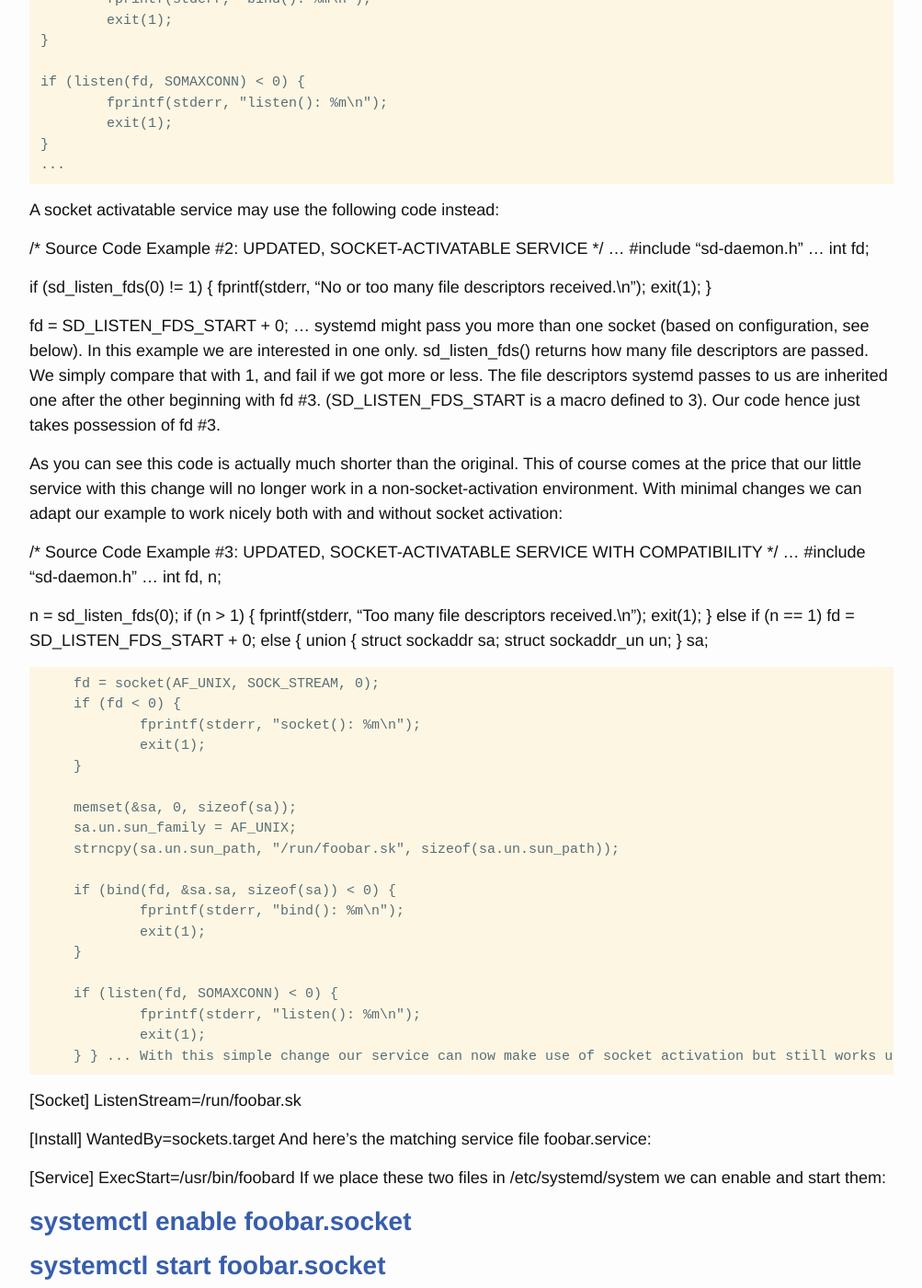
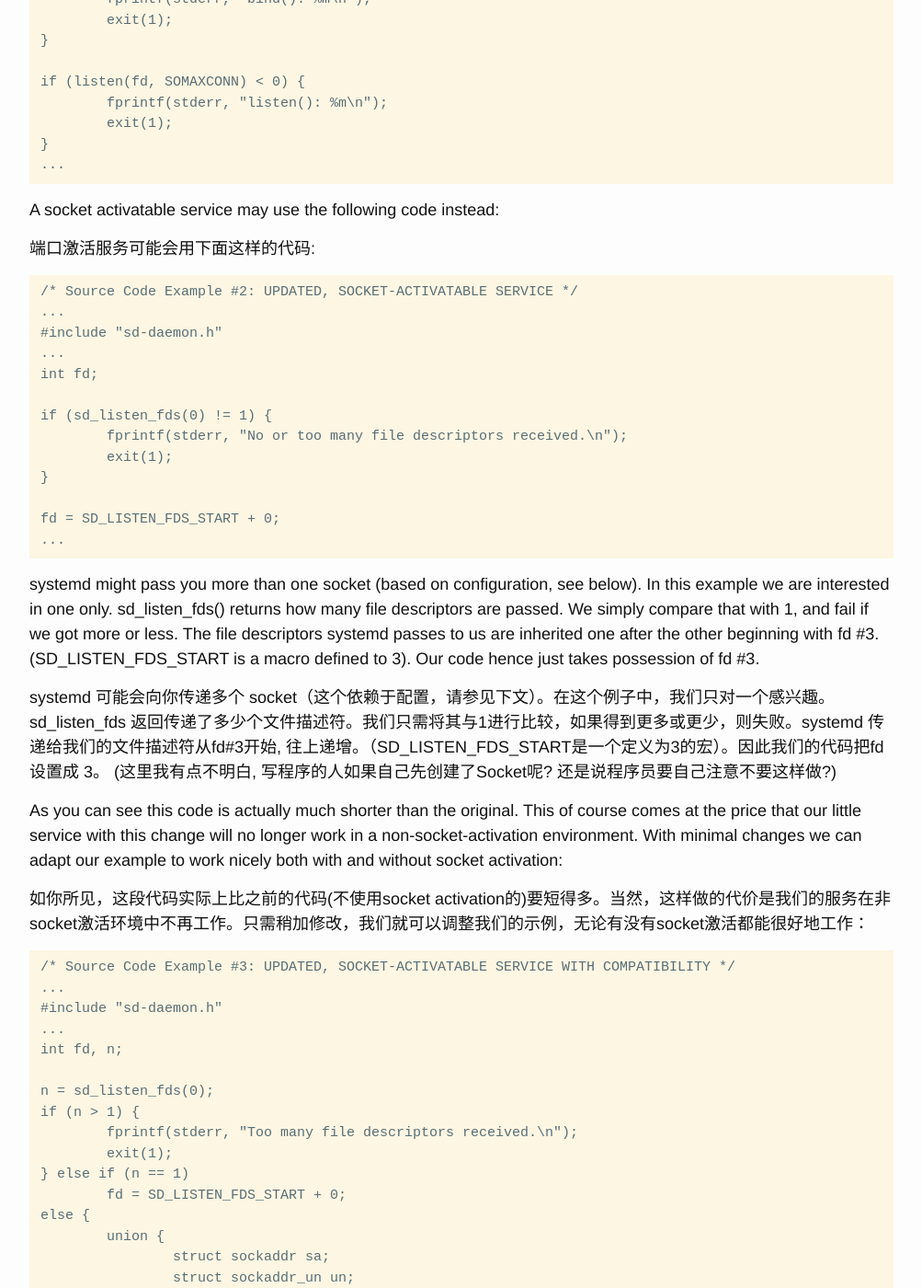
Before and after one commit to childe/ohmycat, a Jekyll site: the page built from _posts/2020-10-30-socket-activation.md, in a window 1280 px wide and 1400 px high, scrolled down 5799 px. Shown: the whole window at 92% size, without its empty margins (138-1141 px from the left). Built offline with Jekyll 4.4.1, drawn with Linux system fonts in a browser that asks for light colours; some of the changed text lies outside the part shown.

Commit message:
modified:   _posts/2020-10-30-socket-activation.md

````diff
--- a/_posts/2020-10-30-socket-activation.md
+++ b/_posts/2020-10-30-socket-activation.md
@@ -1,12 +1,13 @@
 ---
 
 date: 2020-10-30T14:40:51+0800
-title: 'socket activation'
+title: 'systemd for Developers I'
 layout: post
 
 ---
 
-systemd for Developers I
+原文[systemd for Developers I](http://0pointer.de/blog/projects/socket-activation.html)
+
 
 systemd not only brings improvements for administrators and users, it also brings a (small) number of new APIs with it. In this blog story (which might become the first of a series) I hope to shed some light on one of the most important new APIs in systemd: Socket Activation
 
@@ -147,6 +148,9 @@ if (listen(fd, SOMAXCONN) < 0) {
 
 A socket activatable service may use the following code instead:
 
+端口激活服务可能会用下面这样的代码:
+
+```
 /* Source Code Example #2: UPDATED, SOCKET-ACTIVATABLE SERVICE */
 ...
 #include "sd-daemon.h"
@@ -160,10 +164,17 @@ if (sd_listen_fds(0) != 1) {
 
 fd = SD_LISTEN_FDS_START + 0;
 ...
+```
+
 systemd might pass you more than one socket (based on configuration, see below). In this example we are interested in one only. sd_listen_fds() returns how many file descriptors are passed. We simply compare that with 1, and fail if we got more or less. The file descriptors systemd passes to us are inherited one after the other beginning with fd #3. (SD_LISTEN_FDS_START is a macro defined to 3). Our code hence just takes possession of fd #3.
+
+systemd 可能会向你传递多个 socket（这个依赖于配置，请参见下文）。在这个例子中，我们只对一个感兴趣。sd_listen_fds 返回传递了多少个文件描述符。我们只需将其与1进行比较，如果得到更多或更少，则失败。systemd 传递给我们的文件描述符从fd#3开始, 往上递增。（SD_LISTEN_FDS_START是一个定义为3的宏）。因此我们的代码把fd 设置成 3。 (这里我有点不明白, 写程序的人如果自己先创建了Socket呢? 还是说程序员要自己注意不要这样做?)
 
 As you can see this code is actually much shorter than the original. This of course comes at the price that our little service with this change will no longer work in a non-socket-activation environment. With minimal changes we can adapt our example to work nicely both with and without socket activation:
 
+如你所见，这段代码实际上比之前的代码(不使用socket activation的)要短得多。当然，这样做的代价是我们的服务在非socket激活环境中不再工作。只需稍加修改，我们就可以调整我们的示例，无论有没有socket激活都能很好地工作：
+
+```
 /* Source Code Example #3: UPDATED, SOCKET-ACTIVATABLE SERVICE WITH COMPATIBILITY */
 ...
 #include "sd-daemon.h"
@@ -203,40 +214,78 @@ else {
         }
 }
 ...
+```
+
 With this simple change our service can now make use of socket activation but still works unmodified in classic environments. Now, let's see how we can enable this service in systemd. For this we have to write two systemd unit files: one describing the socket, the other describing the service. First, here's foobar.socket:
 
+通过这个简单的更改，我们的服务现在可以使用socket激活，但在经典环境中仍然可以正常工作。现在，让我们看看如何在systemd中启用此服务。为此，我们必须编写两个systemd单元文件：一个描述socket，另一个描述服务。首先看foobar.socket:
+
+```
 [Socket]
 ListenStream=/run/foobar.sk
 
 [Install]
 WantedBy=sockets.target
-And here's the matching service file foobar.service:
+```
 
+下面是对应的服务描述文件 foobar.service:
+
+```
 [Service]
 ExecStart=/usr/bin/foobard
+```
+
 If we place these two files in /etc/systemd/system we can enable and start them:
 
+我们将这两个文件放在/etc/systemd/system中，就可以激活并启动它们：
+
+```
 # systemctl enable foobar.socket
 # systemctl start foobar.socket
+```
+
 Now our little socket is listening, but our service not running yet. If we now connect to /run/foobar.sk the service will be automatically spawned, for on-demand service start-up. With a modification of foobar.service we can start our service already at startup, thus using socket activation only for parallelization purposes, not for on-demand auto-spawning anymore:
 
+现在我们的 socket 正在监听，但是我们的服务还没有运行。如果我们现在连接 /run/foobar.sk 服务将自动创建，以便按需启动服务。像下面这样修改foobar.service 我们可以在启动时就启动服务，这种情况下只是将socket激活用于并行化目的，不再用于按需创建服务：
+
+
+```
 [Service]
 ExecStart=/usr/bin/foobard
 
 [Install]
 WantedBy=multi-user.target
+```
+
 And now let's enable this too:
 
+现在激活它:
+
+```
 # systemctl enable foobar.service
 # systemctl start foobar.service
+```
+
 Now our little daemon will be started at boot and on-demand, whatever comes first. It can be started fully in parallel with its clients, and when it dies it will be automatically restarted when it is used the next time.
+
+现在，我们的守护进程将在引导和按需启动时启动，无论哪个先启动。它完全可以和它的Client并行启动，当它挂了后，它将在下次被使用时自动重新启动。
 
 A single .socket file can include multiple ListenXXX stanzas, which is useful for services that listen on more than one socket. In this case all configured sockets will be passed to the service in the exact order they are configured in the socket unit file. Also, you may configure various socket settings in the .socket files.
 
+一个.socket文件可以包含多个 ListenXXX ，这对于侦听多个 socket 的服务很有用。在这种情况下，所有配置的 socket 都将按照它们在 socket 单元文件中的配置顺序传递给服务。此外，您可以在.socket文件中配置各种socket参数。
+
 In real life it's a good idea to include description strings in these unit files, to keep things simple we'll leave this out of our example. Speaking of real-life: our next installment will cover an actual real-life example. We'll add socket activation to the CUPS printing server.
+
+在现实生活中，在这些单元文件中包含描述字符串(这是啥?注释?)是一个好主意，为了简单起见，我们在示例中先不说这个。说到现实生活：我们的下一期将介绍一个实际的例子: 我们将向CUPS打印服务器添加socket激活。
 
 The sd_listen_fds() function call is defined in sd-daemon.h and sd-daemon.c. These two files are currently drop-in .c sources which projects should simply copy into their source tree. Eventually we plan to turn this into a proper shared library, however using the drop-in files allows you to compile your project in a way that is compatible with socket activation even without any compile time dependencies on systemd. sd-daemon.c is liberally licensed, should compile fine on the most exotic Unixes and the algorithms are trivial enough to be reimplemented with very little code if the license should nonetheless be a problem for your project. sd-daemon.c contains a couple of other API functions besides sd_listen_fds() that are useful when implementing socket activation in a project. For example, there's sd_is_socket() which can be used to distuingish and identify particular sockets when a service gets passed more than one.
 
+sd_listen_fds（）函数定义在 sd-daemon.h 和 sd-daemon.c 。目前,这两个文件是drop-in 源文件，只需将其复制到你的源代码中即可。最终，我们计划将其做成一个共享库，但是使用drop-in文件可以让您以一种与socket激活兼容的方式编译您的项目，即使在systemd上没有任何编译时依赖性。sd-daemon.c 是自由授权的，应该在最奇特的unix上也能编译得很好，如果许可证对你的项目是个问题的话，算法非常简单，你可以用很少的代码重新实现。sd-daemon.c除了sd_listen_fds（）之外，还包含两个其他API函数，这些函数在项目中实现 socket 激活时非常有用。例如，有一个sd_is_socket（），当一个服务被传递到多个 socket 时，它可以用来区分和标识特定的 socket。
+
 Let me point out that the interfaces used here are in no way bound directly to systemd. They are generic enough to be implemented in other systems as well. We deliberately designed them as simple and minimal as possible to make it possible for others to adopt similar schemes.
 
+我要指出，这里使用的接口绝不直接捆绑到 systemd。它们具有足够的通用性，可以在其他系统中实现。我们特意设计了尽可能简单和最小的方案，使其他人能够采用类似的方案。
+
 Stay tuned for the next installment. As mentioned, it will cover a real-life example of turning an existing daemon into a socket-activatable one: the CUPS printing service. However, I hope this blog story might already be enough to get you started if you plan to convert an existing service into a socket activatable one. We invite everybody to convert upstream projects to this scheme. If you have any questions join us on #systemd on freenode.
+
+请继续关注下一期。如前所述，本文将介绍一个将现有守护进程转换为可激活 socket 的守护进程的实例：CUPS打印服务。但是，如果您计划将现有服务转换为 socket 激活的服务，我希望这篇博客故事已经足够让你开始使用。我们邀请大家把 upstream 项目转化为这个方案。如果你有任何问题，请在 freenode #systemd 与我们联系。
````
